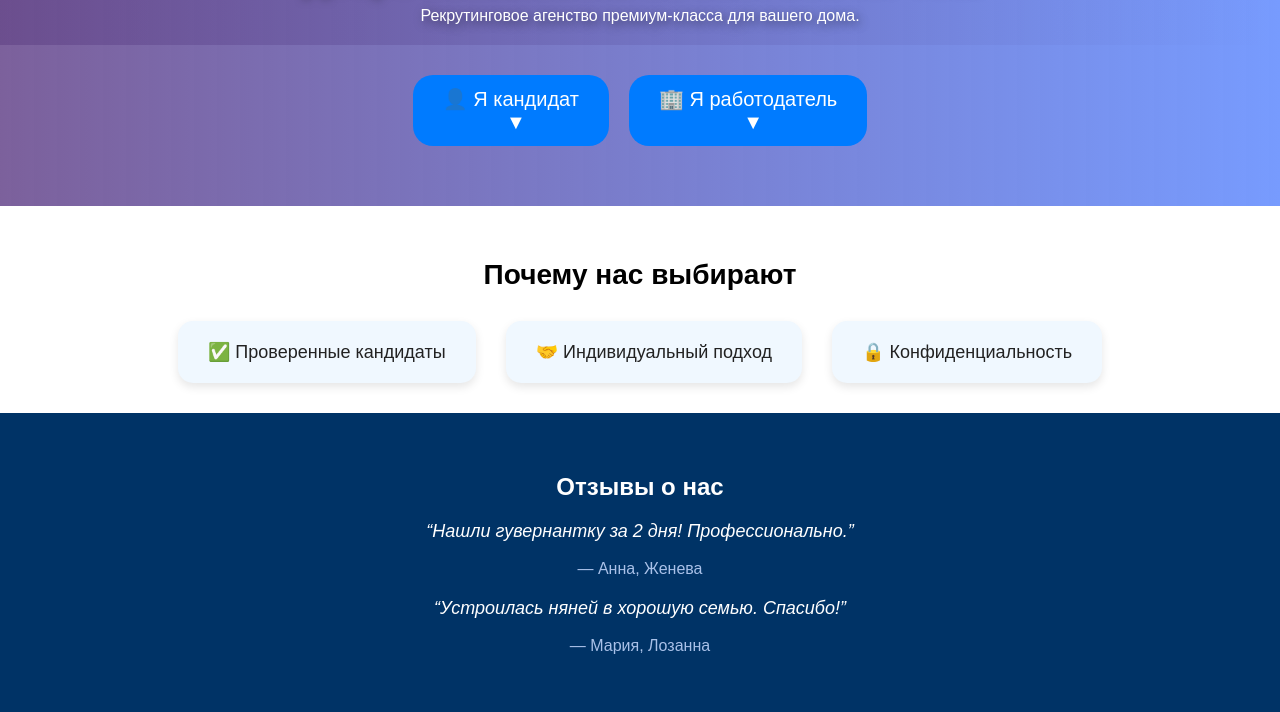
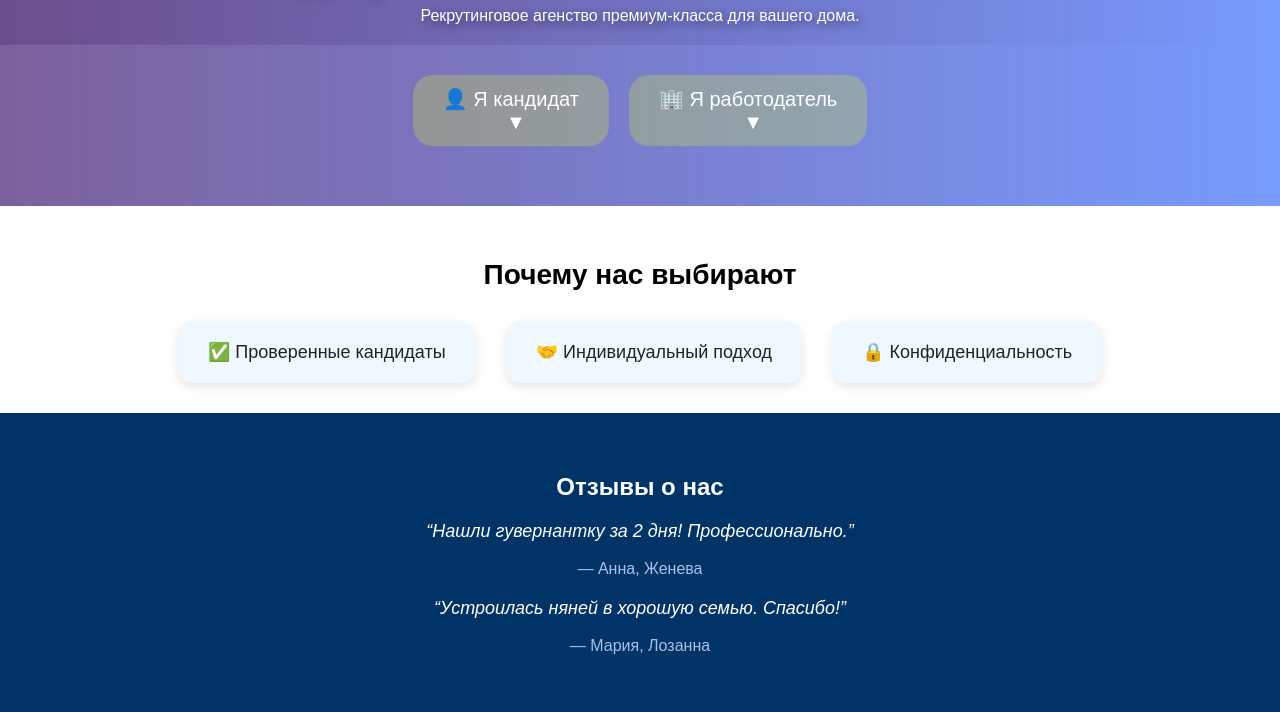
Before and after one commit to BlackCJloHuk/Job-For-You, a plain HTML site: page index.html in a window 1280 px wide. Shown: the part 63-775 px from the top of the page. Drawn offline with Linux system fonts and the light colour scheme.

Commit message:
Update styles.css

```diff
--- a/styles.css
+++ b/styles.css
@@ -43,6 +43,9 @@ button {
   color: white;
   font-size: 16px;
   cursor: pointer;
+}
+.div-button button {
+  background-color: rgba(213, 238, 50, 0.28);
 }
 
 .arrow {
```
